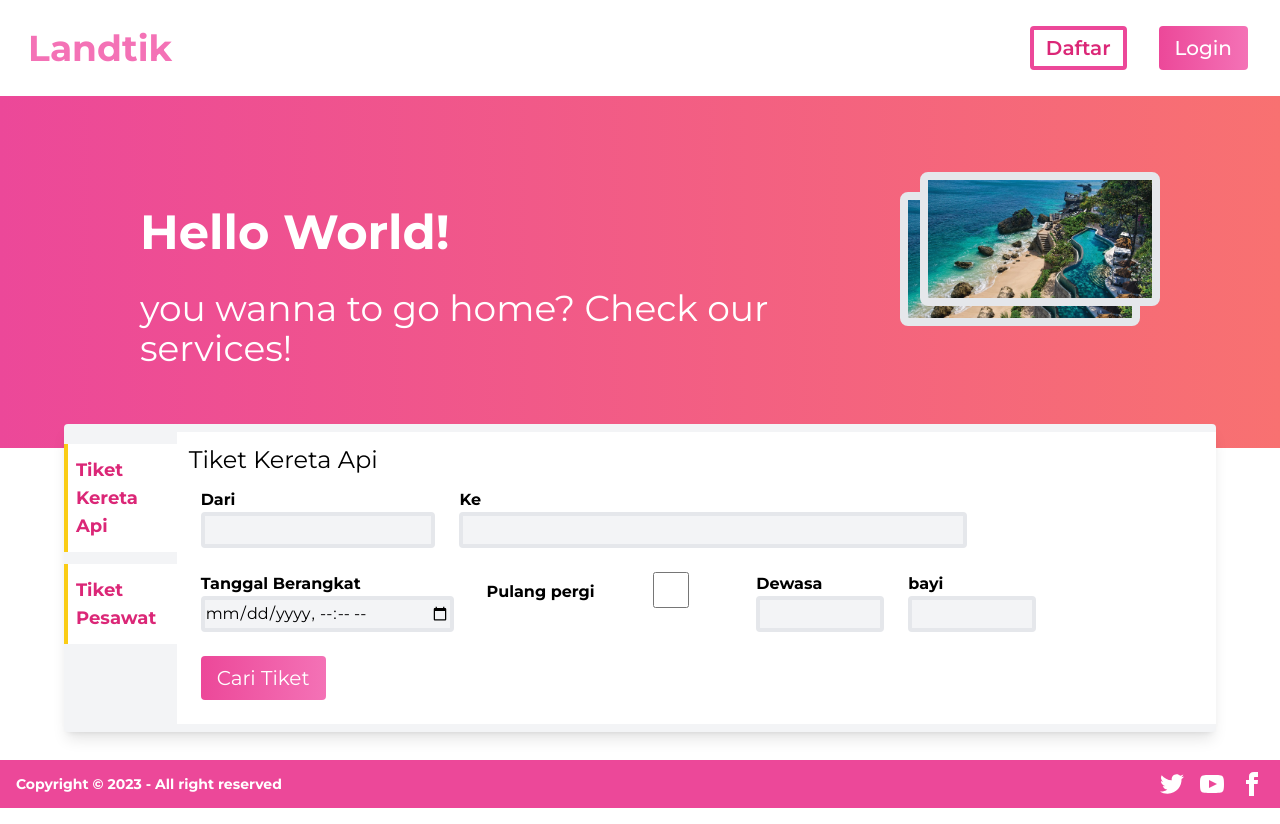
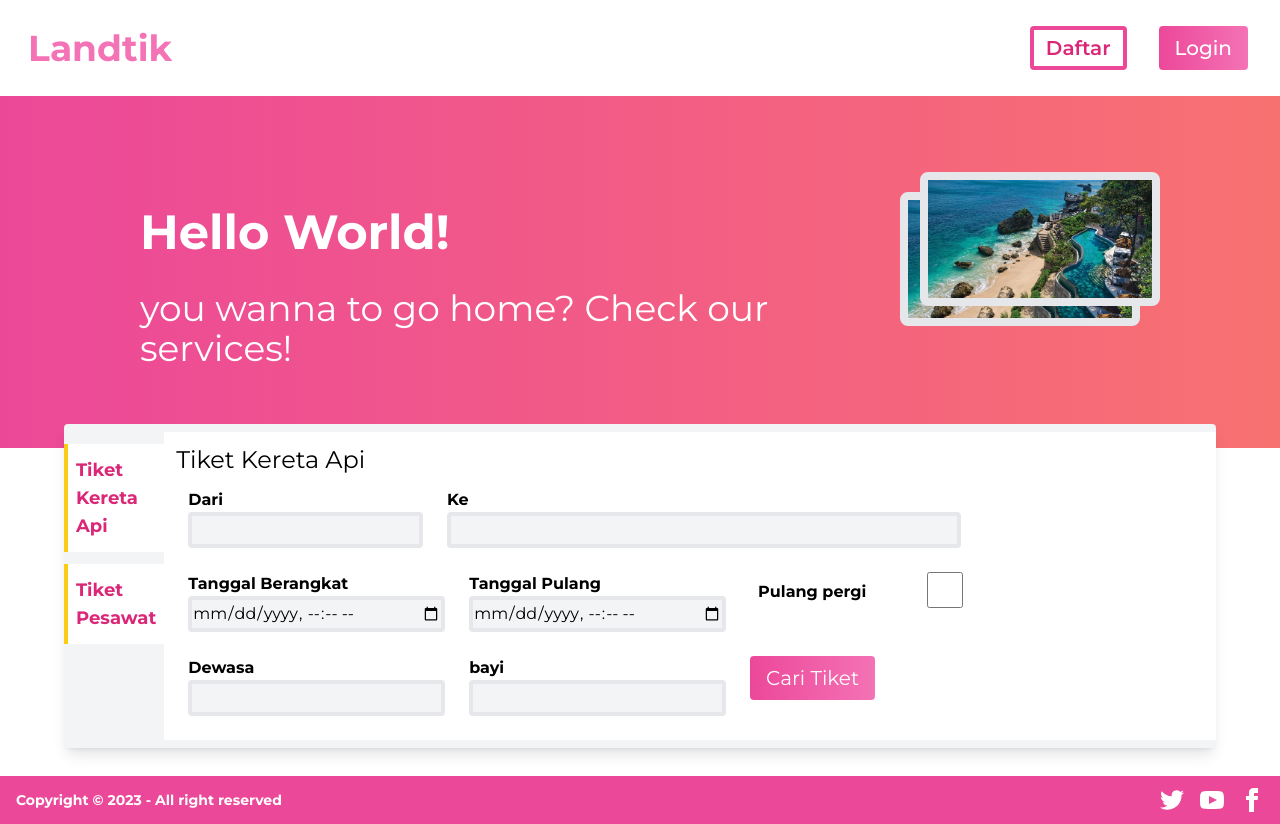
Before and after one commit to baharsah/ftreact, a React (Vite) app: page / in a window 1280 px wide. Built offline with nearby package versions, Linux system fonts and the light colour scheme.

Commit message:
Change Order Interface

```diff
--- a/src/components/OrderInterface.jsx
+++ b/src/components/OrderInterface.jsx
@@ -40,17 +40,21 @@ function OrderInterface() {
             </div>
             <div className='m-3 w-1/4'>
             <label className="font-bold" htmlFor="">Tanggal Berangkat</label>
-            <input type="datetime-local"  name="date" className='w-full border-4 bg-gray-100 rounded h-9'/>
+            <input type="datetime-local"  name="date-berangkat" className='w-full border-4 bg-gray-100 rounded h-9'/>
+            </div>
+            <div className='m-3 w-1/4'>
+            <label className="font-bold" htmlFor="">Tanggal Pulang</label>
+            <input type="datetime-local"  name="date-balik" className='w-full border-4 bg-gray-100 rounded h-9'/>
             </div>
             <div className='m-3 w-1/4 flex'>
             <label className="font-bold w-full p-2" htmlFor="">Pulang pergi</label>
             <input type="checkbox"  name="pp" className='w-full border-4 bg-gray-100 rounded h-9'/>
             </div>
-            <div className='m-3 w-32'>
+            <div className='m-3 w-1/4'>
             <label className="font-bold" htmlFor="">Dewasa</label>
             <input type="number"  name="dewasa" className='w-full border-4 bg-gray-100 rounded h-9'/>
             </div>
-            <div className='m-3 w-32'>
+            <div className='m-3 w-1/4'>
             <label className="font-bold" htmlFor="">bayi</label>
             <input type="number"  name="bayi" className='w-full border-4 bg-gray-100 rounded h-9'/>
             </div>
```
